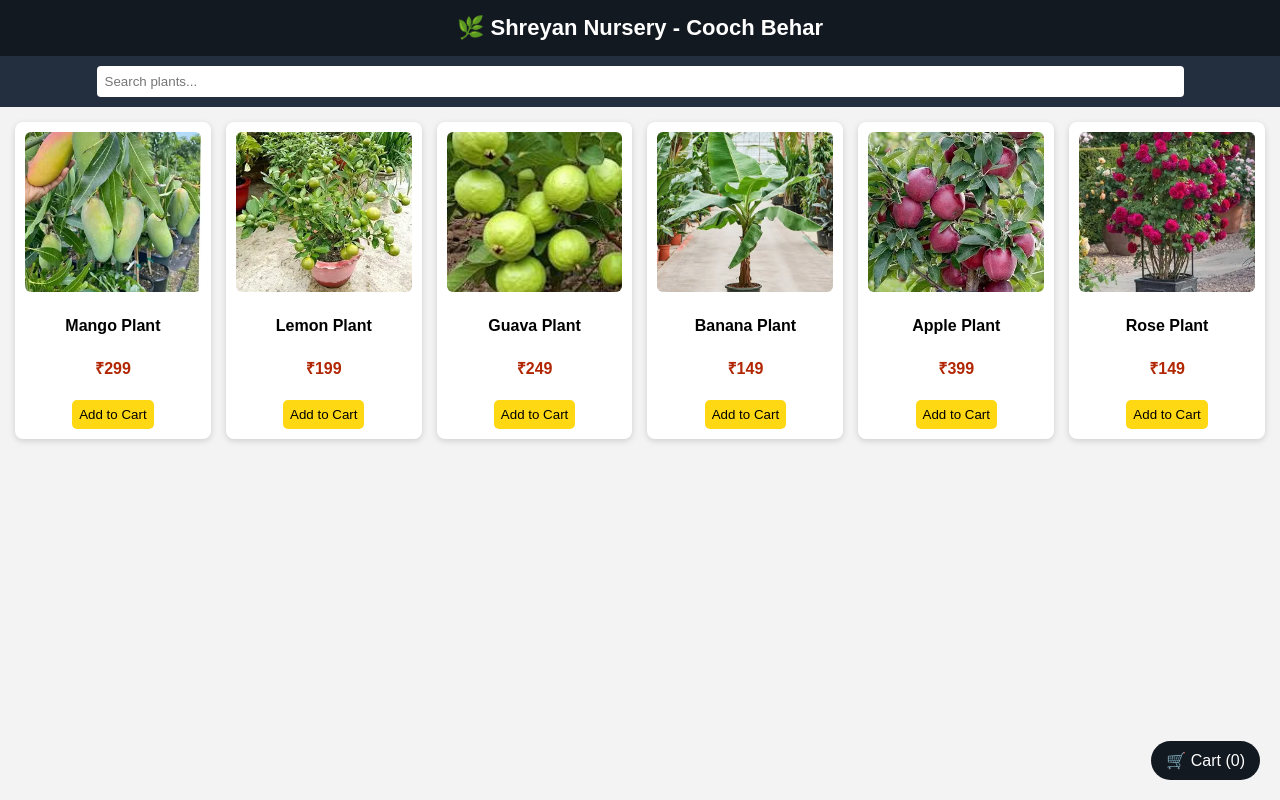
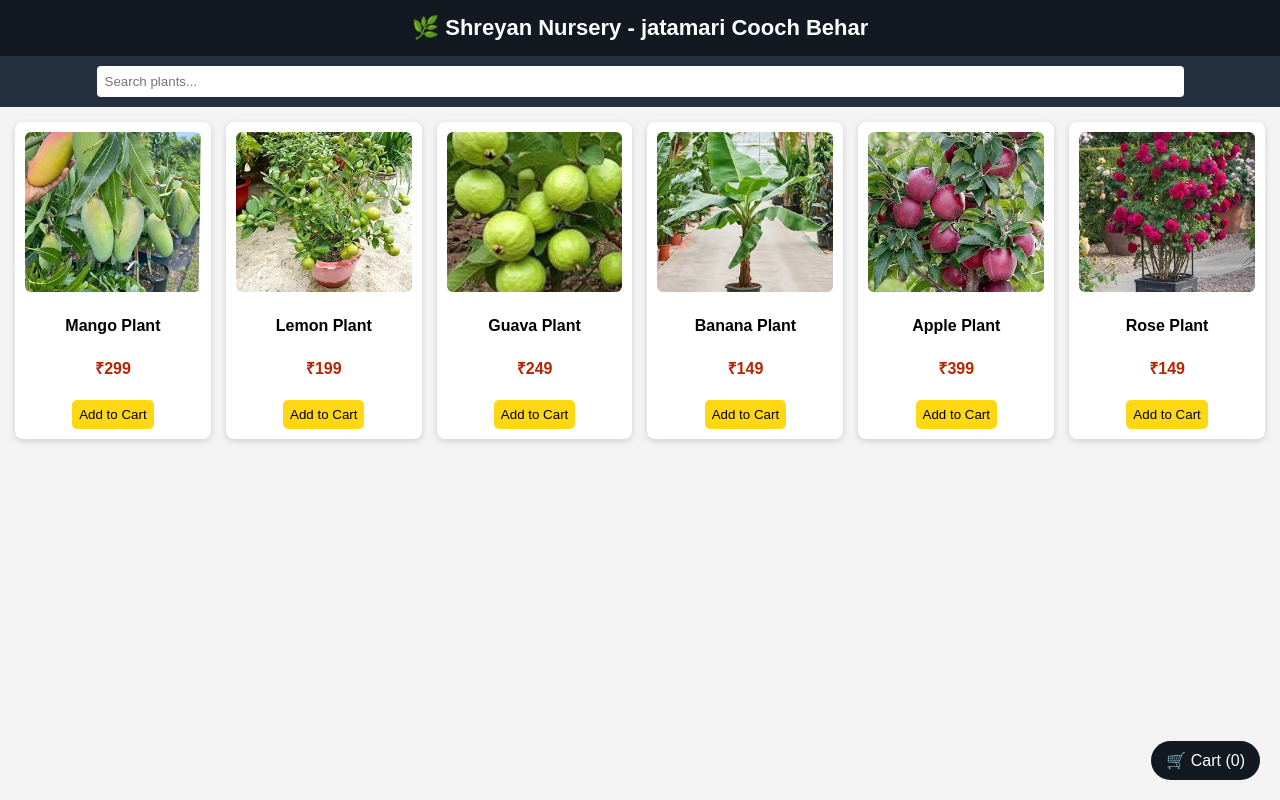
Before and after one commit to sora4pay-sys/Shreyan-nursery, a plain HTML site: page index.html in a window 1280 px wide. Drawn offline with Linux system fonts and the light colour scheme.

Commit message:
Update header text in index.html

```diff
--- a/index.html
+++ b/index.html
@@ -19,7 +19,7 @@ button{background:#FFD814;border:none;padding:7px;border-radius:5px;margin-top:5
 
 <body>
 
-<div class="header">🌿 Shreyan Nursery - Cooch Behar</div>
+<div class="header">🌿 Shreyan Nursery - jatamari Cooch Behar</div>
 
 <div class="searchbar">
 <input type="text" id="search" placeholder="Search plants..." onkeyup="searchProduct()">
```
